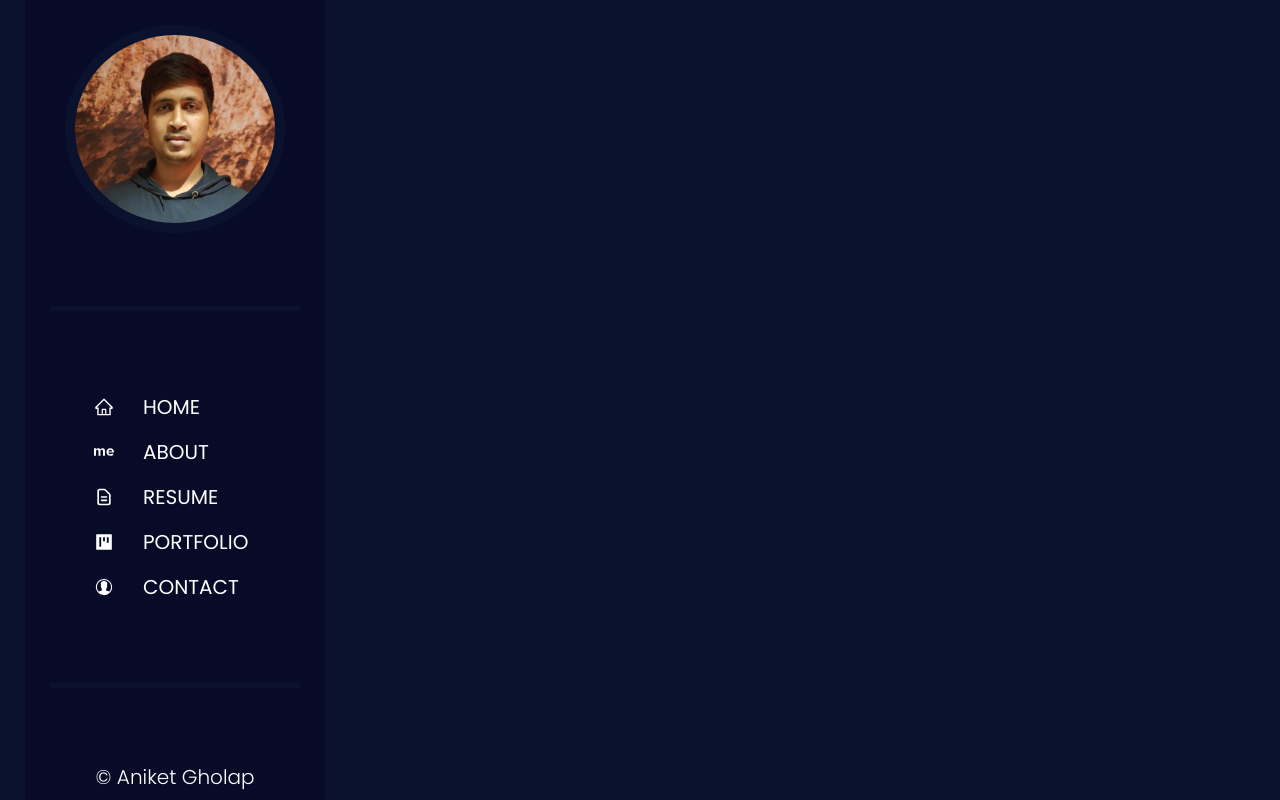
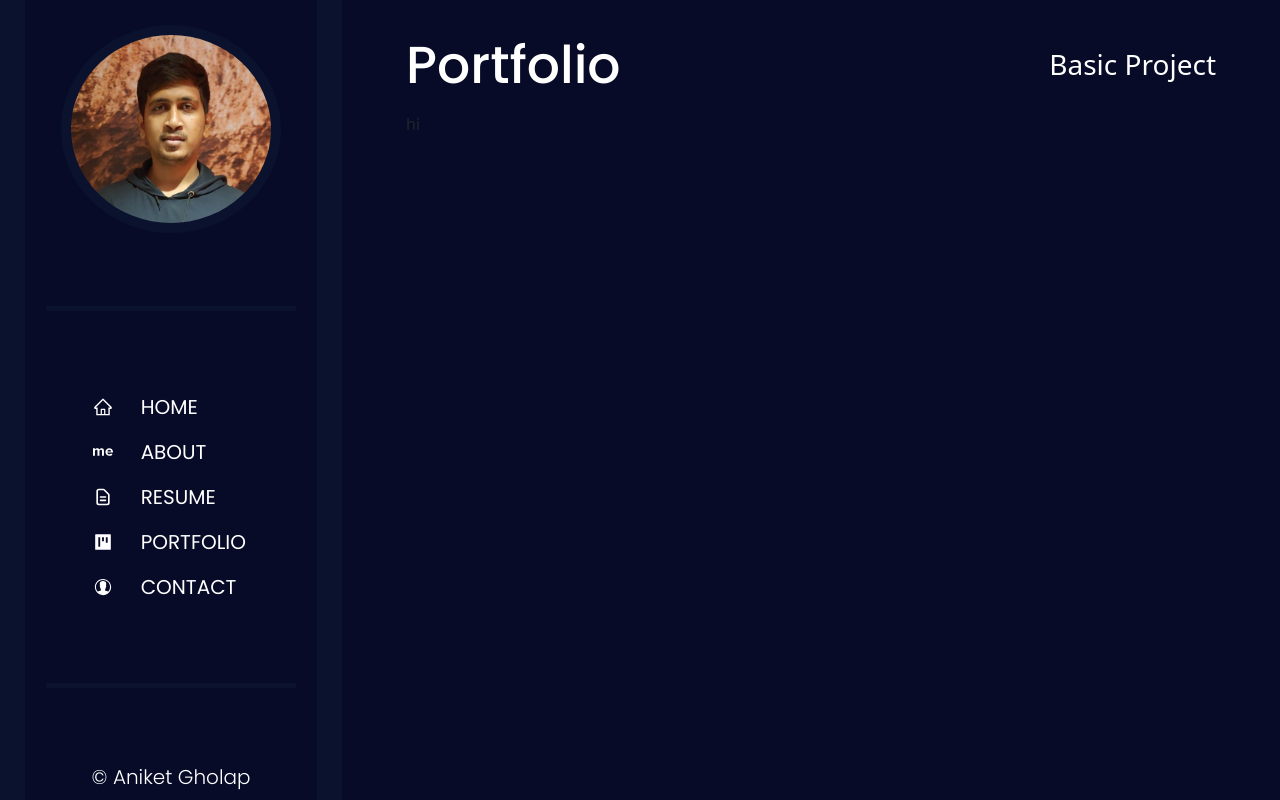
Before and after one commit to Aniket1108/Personal-Website, a React (Create React App) app: page /portfolio/projects in a window 1280 px wide. Built offline with nearby package versions, Linux system fonts and the light colour scheme.

Commit message:
portfolio page added

```diff
--- a/src/App.js
+++ b/src/App.js
@@ -4,6 +4,7 @@ import Sidebar from "./components/Sidebar/Sidebar"
 import "./app.scss"
 import Home from './components/Home/Home';
 import About from "./components/about/About"
+import Portfolio from './components/Portfolio/Portfolio';
 
 
 function App() {
@@ -14,6 +15,7 @@ function App() {
         <Switch>
           <Route path="/" exact component={Home} />
           <Route path="/aboutme" component={About} />
+          <Route path="/portfolio" component={Portfolio} />
         </Switch>
       </div>
     </Router>
--- /dev/null
+++ b/src/components/Portfolio/BasicProjectPortfolio.js
@@ -0,0 +1,11 @@
+import React from 'react'
+
+const BasicProjectPortfolio = () => {
+    return (
+        <div>
+            hello
+        </div>
+    )
+}
+
+export default BasicProjectPortfolio
--- /dev/null
+++ b/src/components/Portfolio/HeaderPortfolio.js
@@ -0,0 +1,16 @@
+import React from 'react'
+import { Link } from 'react-router-dom'
+import "./portfolio.scss"
+
+const HeaderPortfolio = () => {
+    return (
+        <div className="headerPortfolio">
+            <div className="header">
+                <Link to="/portfolio/projects"><h2>Portfolio</h2></Link>
+                <Link to="/portfolio/basicprojects"><h3>Basic Project</h3></Link>
+            </div>
+        </div>
+    )
+}
+
+export default HeaderPortfolio
--- /dev/null
+++ b/src/components/Portfolio/Portfolio.js
@@ -0,0 +1,23 @@
+import React from 'react'
+import { Route, BrowserRouter as Router, Switch } from 'react-router-dom'
+import BasicProjectPortfolio from './BasicProjectPortfolio'
+import HeaderPortfolio from './HeaderPortfolio'
+import "./portfolio.scss"
+import ProjectPortfolio from './ProjectPortfolio'
+
+const Portfolio = () => {
+    return (
+        <Router>
+
+        <div className="Portfolio">
+            <HeaderPortfolio />
+            <Switch>
+                <Route path="/portfolio/projects" exact component={ProjectPortfolio} />
+                <Route path="/portfolio/basicprojects" component={BasicProjectPortfolio} />
+            </Switch>
+        </div>
+        </Router>
+    )
+}
+
+export default Portfolio
--- /dev/null
+++ b/src/components/Portfolio/ProjectPortfolio.js
@@ -0,0 +1,11 @@
+import React from 'react'
+
+const ProjectPortfolio = () => {
+    return (
+        <div>
+            hi
+        </div>
+    )
+}
+
+export default ProjectPortfolio
--- /dev/null
+++ b/src/components/Portfolio/portfolio.scss
@@ -0,0 +1,30 @@
+.Portfolio{
+    width: 75%;
+    background-color: #070B28;
+    padding: 2% 5%;
+}
+
+/* *******************Header*************************/
+.headerPortfolio{
+
+    .header{
+        display: flex;
+        justify-content: space-between;
+        align-items: center;
+
+        :link{
+            text-decoration: none;
+        }
+
+        h2, h3{
+            color: white;
+        }
+        h2{
+            font: 500 52px Poppins;
+        }
+    }
+
+
+
+
+}
--- a/src/components/Sidebar/Sidebar.js
+++ b/src/components/Sidebar/Sidebar.js
@@ -12,7 +12,6 @@ const Sidebar = (props) => {
             <div> <img src={aniket} className="profileImg" alt="" width="220px" /> </div>
             <div className="seprator"></div>
             <div className="allLinks">
-
 
 
                 {SidebarLink.map((props, key) => {
```
